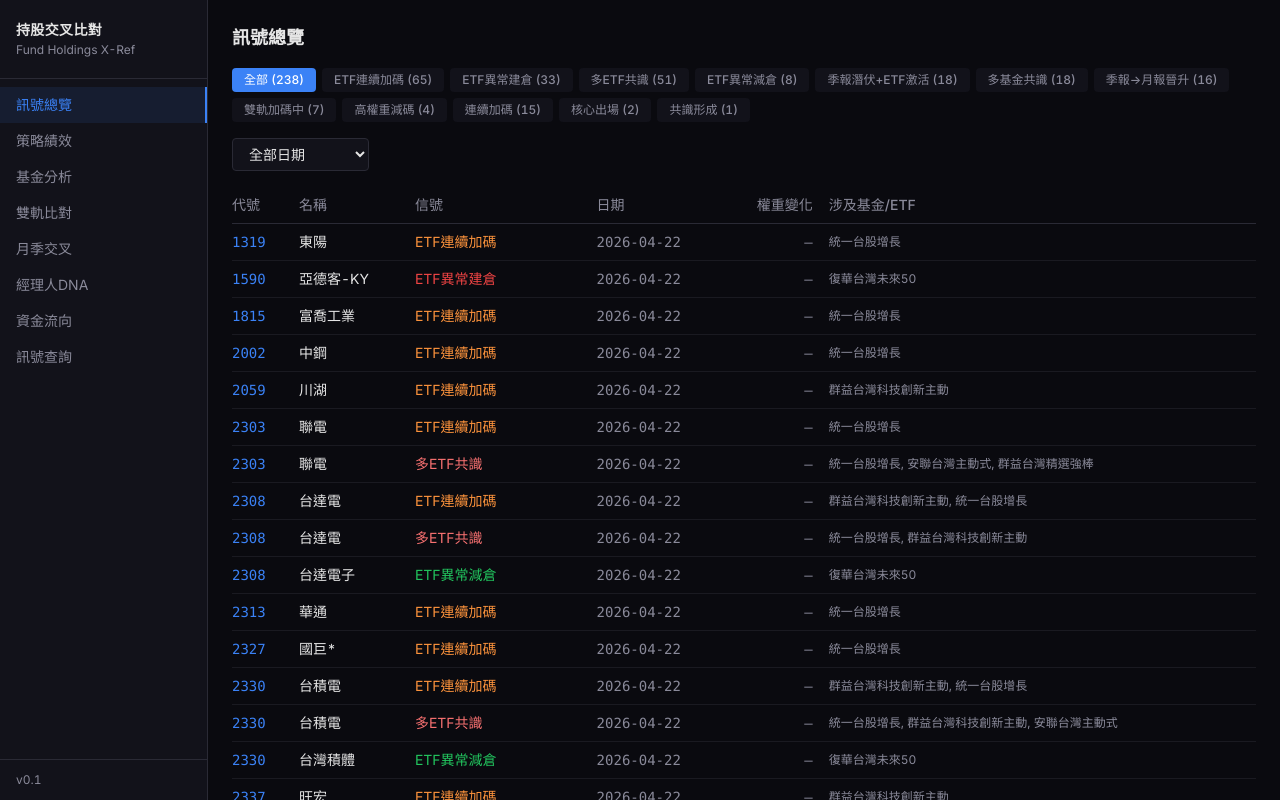
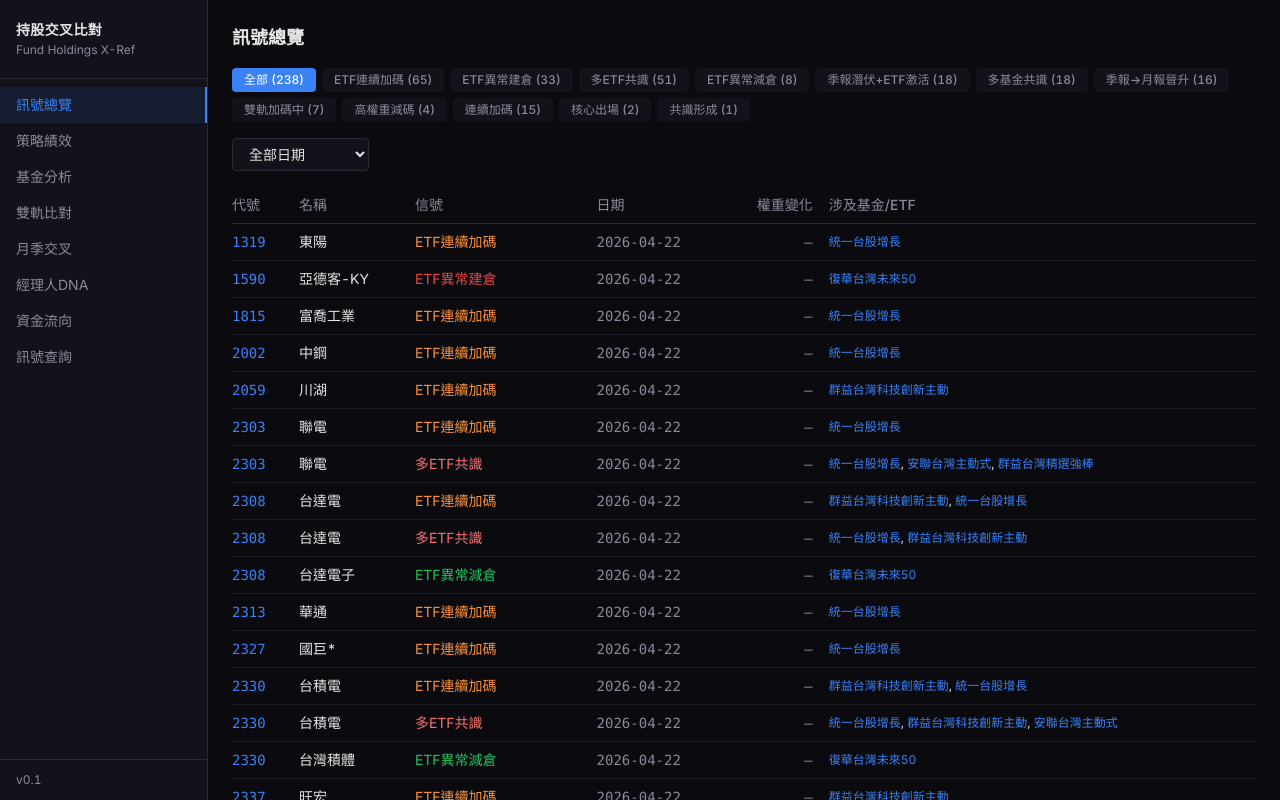
Before and after one commit to Realidealism/claudeInvest, a React (Vite) app in the folder frontend/: page /signals in a window 1280 px wide. Built offline with nearby package versions, Linux system fonts and the light colour scheme.

Commit message:
Link fund/ETF names to fund detail page in signal views
Fund names in signals overview, search, and stock pages are now
clickable links to /fund/{code} for quick navigation.

Co-Authored-By: Claude Opus 4.6 <noreply@anthropic.com>

```diff
--- a/frontend/src/pages/SearchPage.tsx
+++ b/frontend/src/pages/SearchPage.tsx
@@ -1,5 +1,14 @@
 import { useEffect, useMemo, useState } from "react";
 import { Link } from "react-router-dom";
+
+interface FundInfo {
+  code: string;
+  name: string;
+}
+
+interface FundsData {
+  funds: FundInfo[];
+}
 
 interface Signal {
   ticker: string;
@@ -43,12 +52,20 @@ interface FlatSignal extends Signal {
 
 export default function SearchPage() {
   const [data, setData] = useState<SignalsData | null>(null);
+  const [fundMap, setFundMap] = useState<Record<string, string>>({});
   const [query, setQuery] = useState("");
 
   useEffect(() => {
     fetch("/data/signals.json")
       .then((r) => r.json())
       .then(setData);
+    fetch("/data/funds.json")
+      .then((r) => r.json())
+      .then((d: FundsData) => {
+        const m: Record<string, string> = {};
+        for (const f of d.funds) m[f.name] = f.code;
+        setFundMap(m);
+      });
   }, []);
 
   // Flatten all signals with their type
@@ -148,9 +165,21 @@ export default function SearchPage() {
                             </span>
                           ) : "—"}
                         </td>
-                        <td className="py-1.5 pr-4 text-text-secondary text-xs">
-                          {s.funds.slice(0, 3).join(", ")}
-                          {s.funds.length > 3 && ` +${s.funds.length - 3}`}
+                        <td className="py-1.5 pr-4 text-xs">
+                          {s.funds.slice(0, 3).map((name, j) => {
+                            const code = fundMap[name];
+                            return (
+                              <span key={j}>
+                                {j > 0 && ", "}
+                                {code ? (
+                                  <Link to={`/fund/${code}`} className="text-accent hover:underline">{name}</Link>
+                                ) : (
+                                  <span className="text-text-secondary">{name}</span>
+                                )}
+                              </span>
+                            );
+                          })}
+                          {s.funds.length > 3 && <span className="text-text-secondary"> +{s.funds.length - 3}</span>}
                         </td>
                       </tr>
                     );
--- a/frontend/src/pages/SignalsPage.tsx
+++ b/frontend/src/pages/SignalsPage.tsx
@@ -13,6 +13,15 @@ interface Signal {
 
 interface SignalsData {
   by_type: Record<string, Signal[]>;
+}
+
+interface FundInfo {
+  code: string;
+  name: string;
+}
+
+interface FundsData {
+  funds: FundInfo[];
 }
 
 const SIGNAL_LABELS: Record<string, string> = {
@@ -56,6 +65,7 @@ const PHASE_COLORS: Record<string, string> = {
 
 export default function SignalsPage() {
   const [data, setData] = useState<SignalsData | null>(null);
+  const [fundMap, setFundMap] = useState<Record<string, string>>({});
   const [activeType, setActiveType] = useState<string>("all");
   const [periodFilter, setPeriodFilter] = useState<string>("all");
 
@@ -63,6 +73,13 @@ export default function SignalsPage() {
     fetch("/data/signals.json")
       .then((r) => r.json())
       .then(setData);
+    fetch("/data/funds.json")
+      .then((r) => r.json())
+      .then((d: FundsData) => {
+        const m: Record<string, string> = {};
+        for (const f of d.funds) m[f.name] = f.code;
+        setFundMap(m);
+      });
   }, []);
 
   if (!data) return <div className="text-text-secondary">Loading...</div>;
@@ -166,9 +183,21 @@ export default function SignalsPage() {
                     <span className="text-text-secondary">—</span>
                   )}
                 </td>
-                <td className="py-2 pr-4 text-text-secondary text-xs">
-                  {s.funds.slice(0, 3).join(", ")}
-                  {s.funds.length > 3 && ` +${s.funds.length - 3}`}
+                <td className="py-2 pr-4 text-xs">
+                  {s.funds.slice(0, 3).map((name, j) => {
+                    const code = fundMap[name];
+                    return (
+                      <span key={j}>
+                        {j > 0 && ", "}
+                        {code ? (
+                          <Link to={`/fund/${code}`} className="text-accent hover:underline">{name}</Link>
+                        ) : (
+                          <span className="text-text-secondary">{name}</span>
+                        )}
+                      </span>
+                    );
+                  })}
+                  {s.funds.length > 3 && <span className="text-text-secondary"> +{s.funds.length - 3}</span>}
                 </td>
               </tr>
             ))}
--- a/frontend/src/pages/StockPage.tsx
+++ b/frontend/src/pages/StockPage.tsx
@@ -68,11 +68,19 @@ export default function StockPage() {
   const { ticker } = useParams<{ ticker: string }>();
   const [data, setData] = useState<StocksData | null>(null);
   const [priceData, setPriceData] = useState<OHLCV[]>([]);
+  const [fundMap, setFundMap] = useState<Record<string, string>>({});
 
   useEffect(() => {
     fetch("/data/stocks.json")
       .then((r) => r.json())
       .then(setData);
+    fetch("/data/funds.json")
+      .then((r) => r.json())
+      .then((d: { funds: { code: string; name: string }[] }) => {
+        const m: Record<string, string> = {};
+        for (const f of d.funds) m[f.name] = f.code;
+        setFundMap(m);
+      });
   }, []);
 
   useEffect(() => {
@@ -172,9 +180,21 @@ export default function StockPage() {
                     <tr key={i} className="border-b border-border/30">
                       <td className="py-1.5 pr-2 font-mono">{s.trigger_period}</td>
                       <td className="py-1.5 pr-2">{SIGNAL_LABELS[s.signal_type] || s.signal_type}</td>
-                      <td className="py-1.5 pr-2 text-text-secondary">
-                        {s.funds.slice(0, 3).join(", ")}
-                        {s.funds.length > 3 && ` +${s.funds.length - 3}`}
+                      <td className="py-1.5 pr-2 text-xs">
+                        {s.funds.slice(0, 3).map((name, j) => {
+                          const code = fundMap[name];
+                          return (
+                            <span key={j}>
+                              {j > 0 && ", "}
+                              {code ? (
+                                <Link to={`/fund/${code}`} className="text-accent hover:underline">{name}</Link>
+                              ) : (
+                                <span className="text-text-secondary">{name}</span>
+                              )}
+                            </span>
+                          );
+                        })}
+                        {s.funds.length > 3 && <span className="text-text-secondary"> +{s.funds.length - 3}</span>}
                       </td>
                     </tr>
                   ))}
```
